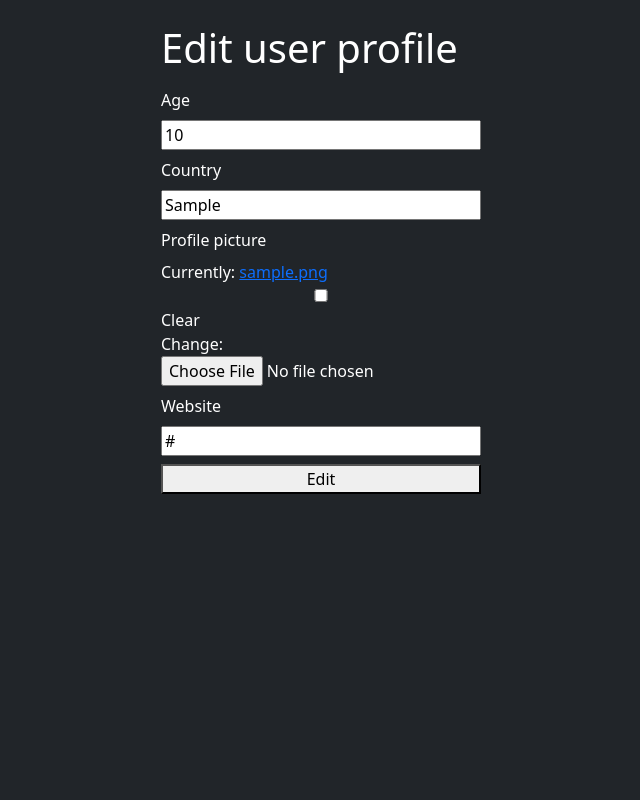
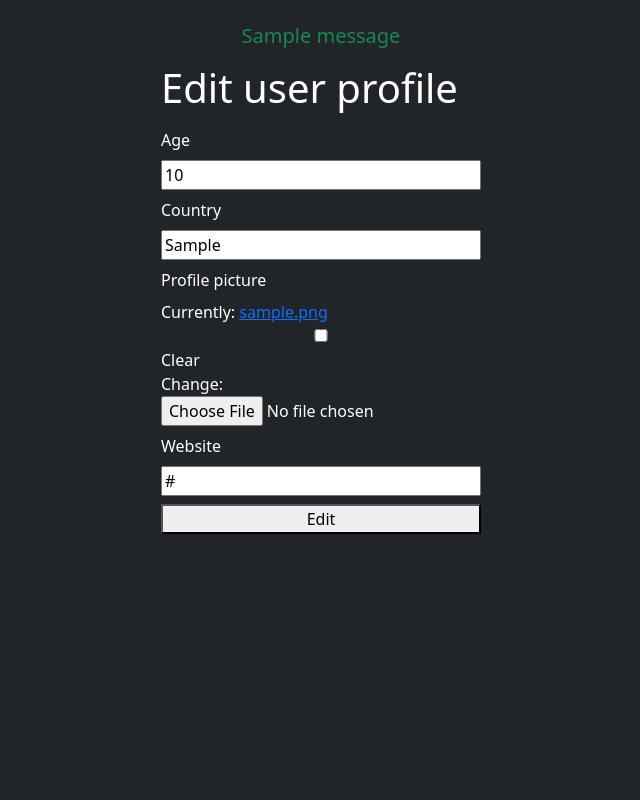
Before and after one commit to petrovski-stefan/books-review-system, a Django app: page /profile/edit in a window 1280 px wide. Shown: the part 66-866 px from the top of the page, without its empty margins (319-959 px from the left). Run offline with Django 5.2, Linux system fonts and the light colour scheme; a user stored in the database is signed in; tables that the repository leaves empty hold one stand-in row (values such as "Sample post"); grey boxes marked "Sample" are stand-in pictures; one stand-in notice (Sample message) is shown.

Commit message:
Add flash message when updating user profile's details

```diff
--- a/app/views.py
+++ b/app/views.py
@@ -7,6 +7,7 @@ from django.contrib.auth.decorators import login_required
 from .models import Book, Author, Review, UserProfile, Genre
 from .forms import RegistrationForm, LoginForm, UserProfileForm
 from .services import create_user_profile, create_user
+from django.contrib import messages
 
 
 def index(request: HttpRequest) -> HttpResponse:
@@ -130,6 +131,7 @@ def edit_user_profile(request: HttpRequest) -> HttpResponse:
 
         if form.is_valid():
             form.save()
+            messages.success(request, "Profile details updated.")
 
             return redirect("edit_user_profile")
 
--- a/templates/edit_user_profile.html
+++ b/templates/edit_user_profile.html
@@ -5,9 +5,15 @@
 {% endblock %}
 
 {% block content %}
-    <form method="post" action="{% url 'edit_user_profile'%}"
+    <form method="post" action="{% url 'edit_user_profile' %}"
           class="text-white d-flex flex-column w-25 gap-2"
-    id="edit-profile-form">
+          id="edit-profile-form">
+
+        {% if messages %}
+            {% for message in messages %}
+                <h5 class="text-success text-center">{{ message }}</h5>
+            {% endfor %}
+        {% endif %}
 
         {% csrf_token %}
 
```
